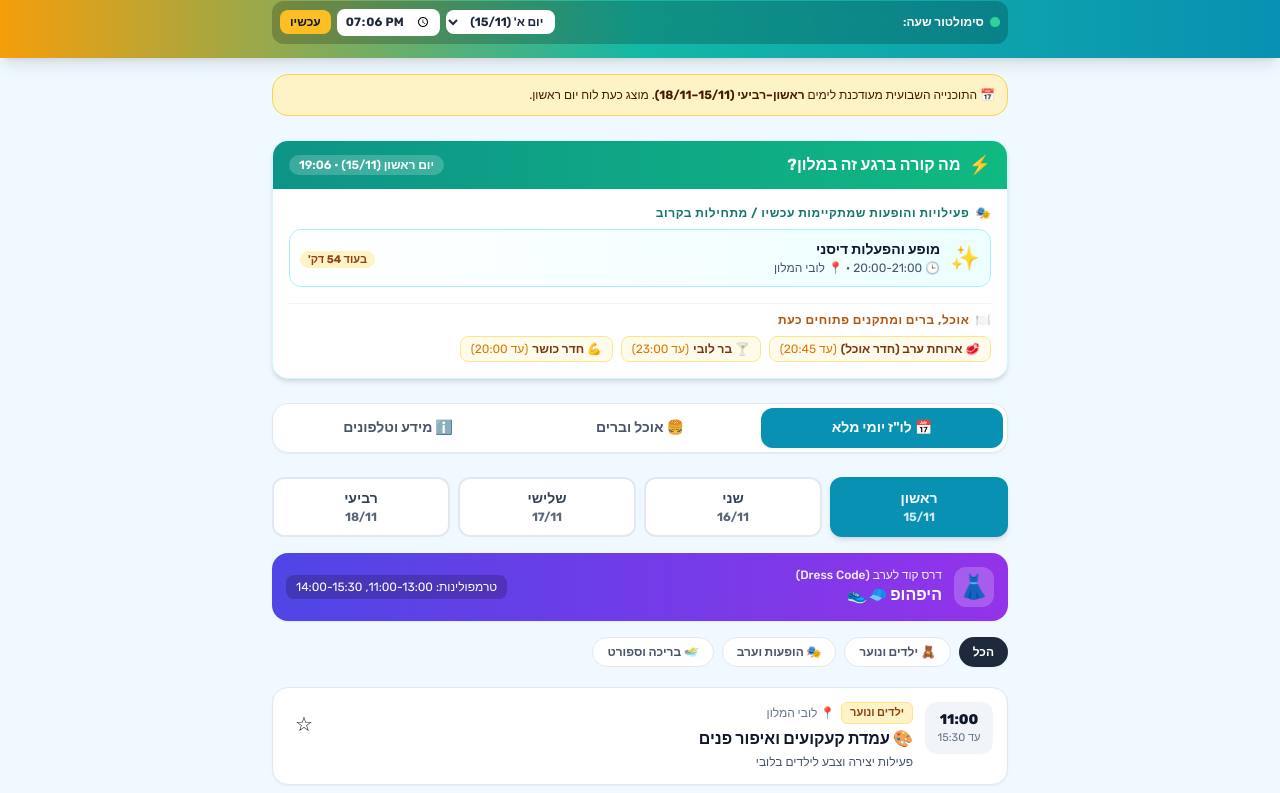
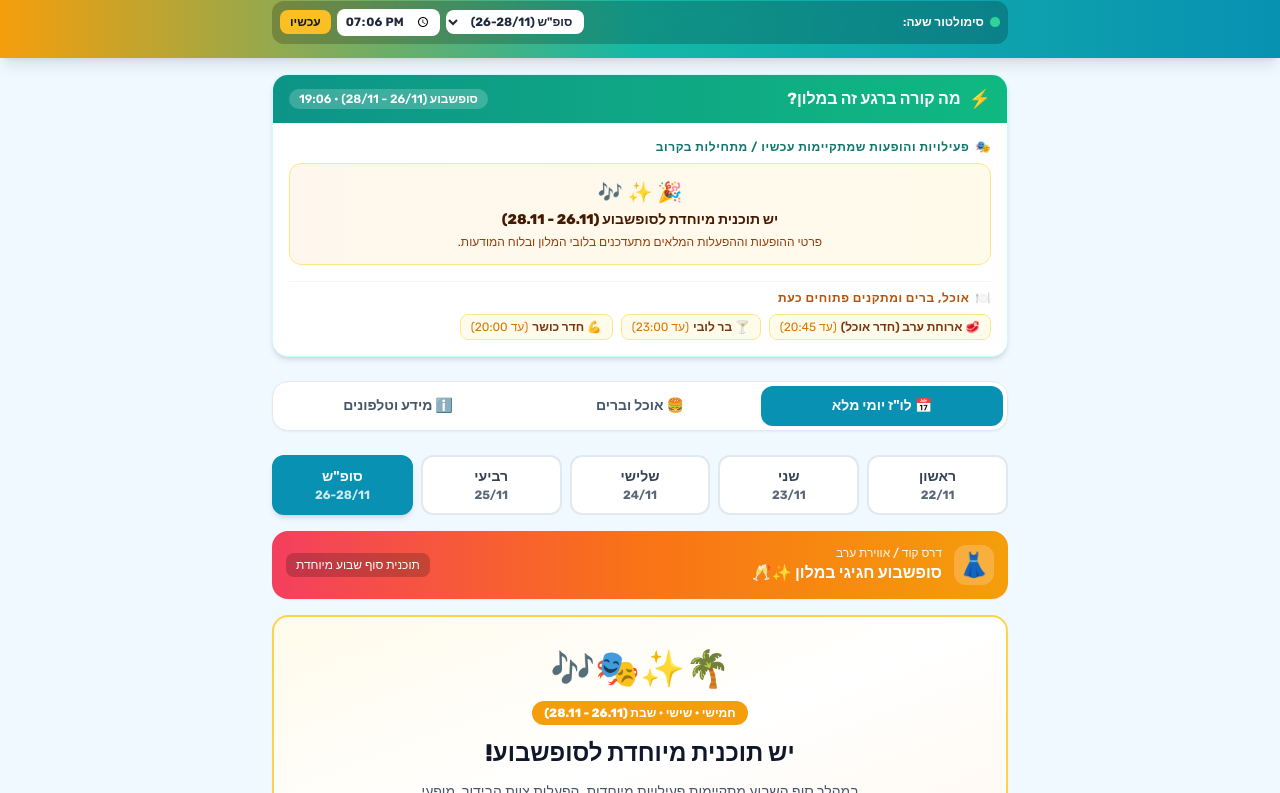
Before and after one commit to aftmoy-code/u-coral-beach, a plain HTML site: page index.html in a window 1280 px wide. Shown: the part 79-872 px from the top of the page. Drawn offline with nearby package versions, Linux system fonts and the light colour scheme.

Commit message:
Update index.html

```diff
--- a/index.html
+++ b/index.html
@@ -29,7 +29,7 @@
     }
   </style>
 </head>
-<body class="pb-24">
+<body class="pb-12">
 
   <!-- Header -->
   <header class="bg-gradient-to-l from-cyan-600 via-teal-500 to-amber-500 text-white shadow-lg sticky top-0 z-30">
@@ -38,7 +38,7 @@
         <div>
           <div class="flex items-center gap-2">
             <span class="bg-white/20 backdrop-blur-sm text-xs font-bold px-2.5 py-0.5 rounded-full">אילת • הכול כלול</span>
-            <span class="text-xs text-white/90">15/11 - 18/11</span>
+            <span class="text-xs text-white/90 font-medium">22/11 - 28/11</span>
           </div>
           <h1 class="text-xl sm:text-2xl font-extrabold tracking-tight mt-0.5">U Coral Beach Club</h1>
         </div>
@@ -56,10 +56,11 @@
         </div>
         <div class="flex items-center gap-1.5 flex-1 justify-end">
           <select id="simDay" onchange="syncDayFromSim()" class="bg-white text-slate-800 font-bold rounded-lg px-2 py-1 outline-none">
-            <option value="sun">יום א' (15/11)</option>
-            <option value="mon">יום ב' (16/11)</option>
-            <option value="tue">יום ג' (17/11)</option>
-            <option value="wed">יום ד' (18/11)</option>
+            <option value="sun">יום א' (22/11)</option>
+            <option value="mon">יום ב' (23/11)</option>
+            <option value="tue">יום ג' (24/11)</option>
+            <option value="wed">יום ד' (25/11)</option>
+            <option value="wknd">סופ"ש (26-28/11)</option>
           </select>
           <input type="time" id="simTime" onchange="renderAll()" class="bg-white text-slate-800 font-bold rounded-lg px-2 py-1 outline-none" />
           <button onclick="setNow()" class="bg-amber-400 hover:bg-amber-300 text-slate-900 font-bold px-2.5 py-1 rounded-lg transition">עכשיו</button>
@@ -69,11 +70,6 @@
   </header>
 
   <main class="max-w-3xl mx-auto px-4 pt-4 space-y-6">
-
-    <!-- Notice banner when current day is outside Sun-Wed -->
-    <div id="outOfRangeBanner" class="hidden bg-amber-100 border border-amber-300 text-amber-950 rounded-2xl p-3 text-xs flex items-center justify-between gap-2">
-      <span>📅 התוכנייה השבועית מעודכנת לימים <strong>ראשון–רביעי (15/11–18/11)</strong>. מוצג כעת לוח יום ראשון.</span>
-    </div>
 
     <!-- LIVE NOW SECTION -->
     <section id="liveSection" class="bg-white rounded-2xl shadow-md border border-cyan-100 overflow-hidden">
@@ -120,22 +116,26 @@
     <!-- TAB 1: DAILY SCHEDULE -->
     <div id="view-schedule" class="space-y-4">
       <!-- Day Selector -->
-      <div class="grid grid-cols-4 gap-2">
-        <button onclick="selectDay('sun')" id="dayBtn-sun" class="day-btn py-2.5 px-2 rounded-xl font-bold text-center transition border-2">
-          <div class="text-sm">ראשון</div>
-          <div class="text-xs opacity-80">15/11</div>
+      <div class="grid grid-cols-5 gap-1.5 sm:gap-2">
+        <button onclick="selectDay('sun')" id="dayBtn-sun" class="day-btn py-2.5 px-1 rounded-xl font-bold text-center transition border-2">
+          <div class="text-xs sm:text-sm">ראשון</div>
+          <div class="text-[11px] sm:text-xs opacity-80">22/11</div>
         </button>
-        <button onclick="selectDay('mon')" id="dayBtn-mon" class="day-btn py-2.5 px-2 rounded-xl font-bold text-center transition border-2">
-          <div class="text-sm">שני</div>
-          <div class="text-xs opacity-80">16/11</div>
+        <button onclick="selectDay('mon')" id="dayBtn-mon" class="day-btn py-2.5 px-1 rounded-xl font-bold text-center transition border-2">
+          <div class="text-xs sm:text-sm">שני</div>
+          <div class="text-[11px] sm:text-xs opacity-80">23/11</div>
         </button>
-        <button onclick="selectDay('tue')" id="dayBtn-tue" class="day-btn py-2.5 px-2 rounded-xl font-bold text-center transition border-2">
-          <div class="text-sm">שלישי</div>
-          <div class="text-xs opacity-80">17/11</div>
+        <button onclick="selectDay('tue')" id="dayBtn-tue" class="day-btn py-2.5 px-1 rounded-xl font-bold text-center transition border-2">
+          <div class="text-xs sm:text-sm">שלישי</div>
+          <div class="text-[11px] sm:text-xs opacity-80">24/11</div>
         </button>
-        <button onclick="selectDay('wed')" id="dayBtn-wed" class="day-btn py-2.5 px-2 rounded-xl font-bold text-center transition border-2">
-          <div class="text-sm">רביעי</div>
-          <div class="text-xs opacity-80">18/11</div>
+        <button onclick="selectDay('wed')" id="dayBtn-wed" class="day-btn py-2.5 px-1 rounded-xl font-bold text-center transition border-2">
+          <div class="text-xs sm:text-sm">רביעי</div>
+          <div class="text-[11px] sm:text-xs opacity-80">25/11</div>
+        </button>
+        <button onclick="selectDay('wknd')" id="dayBtn-wknd" class="day-btn py-2.5 px-1 rounded-xl font-bold text-center transition border-2">
+          <div class="text-xs sm:text-sm">סופ"ש</div>
+          <div class="text-[11px] sm:text-xs opacity-80">26-28/11</div>
         </button>
       </div>
 
@@ -144,7 +144,7 @@
         <div class="flex items-center gap-3">
           <span class="text-2xl bg-white/20 w-10 h-10 rounded-xl flex items-center justify-center">👗</span>
           <div>
-            <div class="text-xs opacity-90 font-medium">דרס קוד לערב (Dress Code)</div>
+            <div class="text-xs opacity-90 font-medium">דרס קוד / אווירת ערב</div>
             <div id="dressCodeText" class="font-extrabold text-base"></div>
           </div>
         </div>
@@ -152,7 +152,7 @@
       </div>
 
       <!-- Category Filter Pills -->
-      <div class="flex gap-2 overflow-x-auto no-scrollbar pb-1">
+      <div id="categoryFilters" class="flex gap-2 overflow-x-auto no-scrollbar pb-1">
         <button onclick="selectCategory('all')" id="cat-all" class="cat-btn whitespace-nowrap px-3.5 py-1.5 rounded-full text-xs font-bold transition">הכל</button>
         <button onclick="selectCategory('kids')" id="cat-kids" class="cat-btn whitespace-nowrap px-3.5 py-1.5 rounded-full text-xs font-bold transition">🧸 ילדים ונוער</button>
         <button onclick="selectCategory('show')" id="cat-show" class="cat-btn whitespace-nowrap px-3.5 py-1.5 rounded-full text-xs font-bold transition">🎭 הופעות וערב</button>
@@ -338,12 +338,39 @@
       </div>
     </div>
 
+    <!-- HOTEL YOUTUBE VIDEO SECTION -->
+    <section class="bg-white rounded-2xl shadow-md border border-cyan-100 overflow-hidden">
+      <div class="bg-gradient-to-l from-cyan-700 to-teal-600 text-white px-4 py-2.5 flex items-center gap-2">
+        <span class="text-lg">🎬</span>
+        <h2 class="font-bold text-base">הכירו את מלון U Coral Beach Club אילת</h2>
+      </div>
+      <div class="p-3 sm:p-4">
+        <div class="relative w-full overflow-hidden rounded-xl shadow-inner bg-slate-900" style="padding-top: 56.25%;">
+          <iframe
+            class="absolute top-0 left-0 w-full h-full"
+            src="https://www.youtube.com/embed/O123UzQ85TQ"
+            title="U Coral Beach Club - מלון יו קורל ביץ' קלאב אילת"
+            frameborder="0"
+            allow="accelerometer; autoplay; clipboard-write; encrypted-media; gyroscope; picture-in-picture; web-share"
+            allowfullscreen>
+          </iframe>
+        </div>
+      </div>
+    </section>
+
   </main>
+
+  <!-- Footer -->
+  <footer class="max-w-3xl mx-auto px-4 mt-8 text-center">
+    <div class="border-t border-slate-200 pt-4 text-xs font-semibold text-slate-500">
+      זכויות של avtamo-code
+    </div>
+  </footer>
 
   <script>
     const scheduleData = {
       sun: {
-        name: "יום ראשון (15/11)",
+        name: "יום ראשון (22/11)",
         dressCode: "היפהופ 🧢👟",
         dressColor: "from-purple-600 to-indigo-600",
         trampoline: "טרמפולינות: 11:00-13:00, 14:00-15:30",
@@ -357,7 +384,7 @@
         ]
       },
       mon: {
-        name: "יום שני (16/11)",
+        name: "יום שני (23/11)",
         dressCode: "שנות ה-80 🕺🕶️",
         dressColor: "from-pink-600 to-rose-500",
         trampoline: "טרמפולינות: 14:00-15:00",
@@ -374,7 +401,7 @@
         ]
       },
       tue: {
-        name: "יום שלישי (17/11)",
+        name: "יום שלישי (24/11)",
         dressCode: "ירוק 🍀💚",
         dressColor: "from-emerald-600 to-green-500",
         trampoline: "טרמפולינות: 15:00-16:00",
@@ -391,7 +418,7 @@
         ]
       },
       wed: {
-        name: "יום רביעי (18/11)",
+        name: "יום רביעי (25/11)",
         dressCode: "ג'ינס 👖💙",
         dressColor: "from-blue-600 to-sky-500",
         trampoline: "טרמפולינות: 12:00-12:40",
@@ -406,21 +433,29 @@
           { id: "wed-8", start: "21:15", end: "22:15", title: "BEYOND - מופע הדגל של המלון!", location: "תיאטרון המלון", category: "show", icon: "🌟", desc: "המופע המרכזי והמושקע של צוות הבידור" },
           { id: "wed-9", start: "22:15", end: "23:30", title: "מסיבת ריקודים U Dance", location: "לובי המלון", category: "show", icon: "🎶", desc: "מסיבת סיום הערב בלובי" }
         ]
+      },
+      wknd: {
+        name: "סופשבוע (26/11 - 28/11)",
+        dressCode: "סופשבוע חגיגי במלון ✨🥂",
+        dressColor: "from-amber-500 via-orange-500 to-rose-500",
+        trampoline: "תוכנית סוף שבוע מיוחדת",
+        isWeekendSpecial: true,
+        events: []
       }
     };
 
     const facilities = [
-      { name: "🥐 ארוחת בוקר (חדר אוכל)", start: "07:30", end: "10:30", days: ["sun", "mon", "tue", "wed"] },
-      { name: "🥗 ארוחת צהריים (חדר אוכל)", start: "13:00", end: "15:00", days: ["sun", "mon", "tue", "wed"] },
-      { name: "🥩 ארוחת ערב (חדר אוכל)", start: "18:00", end: "20:45", days: ["sun", "mon", "tue", "wed"] },
-      { name: "🌙 נשנושי לילה (מרפסת ח. אוכל)", start: "23:00", end: "23:45", days: ["sun", "mon", "tue", "wed"] },
-      { name: "☕ קפה ועוגה (ליד בר הלובי)", start: "16:00", end: "17:00", days: ["sun", "mon", "tue", "wed"] },
-      { name: "🏊‍♂️ בריכה וחוף", start: "08:00", end: "17:00", days: ["sun", "mon", "tue", "wed"] },
-      { name: "🍸 בר לובי", start: "08:30", end: "23:00", days: ["sun", "mon", "tue", "wed"] },
-      { name: "🥤 בר בריכה", start: "10:00", end: "17:00", days: ["sun", "mon", "tue", "wed"] },
+      { name: "🥐 ארוחת בוקר (חדר אוכל)", start: "07:30", end: "10:30", days: ["sun", "mon", "tue", "wed", "wknd"] },
+      { name: "🥗 ארוחת צהריים (חדר אוכל)", start: "13:00", end: "15:00", days: ["sun", "mon", "tue", "wed", "wknd"] },
+      { name: "🥩 ארוחת ערב (חדר אוכל)", start: "18:00", end: "20:45", days: ["sun", "mon", "tue", "wed", "wknd"] },
+      { name: "🌙 נשנושי לילה (מרפסת ח. אוכל)", start: "23:00", end: "23:45", days: ["sun", "mon", "tue", "wed", "wknd"] },
+      { name: "☕ קפה ועוגה (ליד בר הלובי)", start: "16:00", end: "17:00", days: ["sun", "mon", "tue", "wed", "wknd"] },
+      { name: "🏊‍♂️ בריכה וחוף", start: "08:00", end: "17:00", days: ["sun", "mon", "tue", "wed", "wknd"] },
+      { name: "🍸 בר לובי", start: "08:30", end: "23:00", days: ["sun", "mon", "tue", "wed", "wknd"] },
+      { name: "🥤 בר בריכה", start: "10:00", end: "17:00", days: ["sun", "mon", "tue", "wed", "wknd"] },
       { name: "🌴 בר חוף", start: "11:00", end: "16:00", days: ["mon", "tue", "wed"] },
       { name: "🧸 מועדון ילדים (קומה 2-)", start: "09:30", end: "17:00", days: ["sun", "mon", "tue", "wed"] },
-      { name: "💪 חדר כושר", start: "07:00", end: "20:00", days: ["sun", "mon", "tue", "wed"] },
+      { name: "💪 חדר כושר", start: "07:00", end: "20:00", days: ["sun", "mon", "tue", "wed", "wknd"] },
       { name: "🤿 שנורקלים בחוף", start: "09:30", end: "12:30", days: ["sun", "mon", "tue", "wed"] },
       { name: "🤿 שנורקלים בחוף", start: "14:30", end: "16:30", days: ["sun", "mon", "tue", "wed"] }
     ];
@@ -437,18 +472,16 @@
 
     function setNow() {
       const now = new Date();
-      const dayMap = { 0: "sun", 1: "mon", 2: "tue", 3: "wed" };
-      const jsDay = now.getDay();
-      const mappedDay = dayMap[jsDay];
-      const outBanner = document.getElementById("outOfRangeBanner");
-
-      if (mappedDay) {
-        outBanner.classList.add("hidden");
-      } else {
-        outBanner.classList.remove("hidden");
-      }
-
-      const d = mappedDay || "sun";
+      const dayMap = {
+        0: "sun",
+        1: "mon",
+        2: "tue",
+        3: "wed",
+        4: "wknd",
+        5: "wknd",
+        6: "wknd"
+      };
+      const d = dayMap[now.getDay()] || "sun";
       const hh = String(now.getHours()).padStart(2, "0");
       const mm = String(now.getMinutes()).padStart(2, "0");
       document.getElementById("simDay").value = d;
@@ -501,12 +534,12 @@
     function selectDay(day) {
       currentDay = day;
       document.getElementById("simDay").value = day;
-      ["sun", "mon", "tue", "wed"].forEach(d => {
+      ["sun", "mon", "tue", "wed", "wknd"].forEach(d => {
         const btn = document.getElementById(`dayBtn-${d}`);
         if (d === day) {
-          btn.className = "day-btn py-2.5 px-2 rounded-xl font-bold text-center transition border-2 bg-cyan-600 text-white border-cyan-600 shadow-md";
+          btn.className = "day-btn py-2.5 px-1 rounded-xl font-bold text-center transition border-2 bg-cyan-600 text-white border-cyan-600 shadow-md";
         } else {
-          btn.className = "day-btn py-2.5 px-2 rounded-xl font-bold text-center transition border-2 bg-white text-slate-700 border-slate-200 hover:border-cyan-300";
+          btn.className = "day-btn py-2.5 px-1 rounded-xl font-bold text-center transition border-2 bg-white text-slate-700 border-slate-200 hover:border-cyan-300";
         }
       });
       renderAll();
@@ -533,14 +566,23 @@
 
       document.getElementById("liveClockLabel").textContent = `${dayObj.name} • ${simTime}`;
 
-      // Filter live & upcoming activities (within 60 mins)
+      const liveActContainer = document.getElementById("liveActivitiesList");
+
+      if (dayObj.isWeekendSpecial) {
+        liveActContainer.innerHTML = `
+          <div class="bg-gradient-to-l from-amber-50 to-orange-50 border border-amber-200 rounded-xl p-3.5 text-center">
+            <div class="text-xl mb-1">🎉 ✨ 🎶</div>
+            <div class="font-extrabold text-sm text-amber-950">יש תוכנית מיוחדת לסופשבוע (26.11 - 28.11)</div>
+            <div class="text-xs text-amber-800 mt-1">פרטי ההופעות וההפעלות המלאים מתעדכנים בלובי המלון ובלוח המודעות.</div>
+          </div>
+        `;
+      } else {
         const liveEvents = dayObj.events.filter(ev => {
           const s = timeToMinutes(ev.start);
           const e = timeToMinutes(ev.end);
           return (nowMin >= s && nowMin < e) || (s > nowMin && s - nowMin <= 60);
         });
 
-      const liveActContainer = document.getElementById("liveActivitiesList");
         if (liveEvents.length === 0) {
           liveActContainer.innerHTML = `<div class="text-xs text-slate-500 bg-slate-50 rounded-xl p-3 text-center">אין פעילויות צוות בידור בשעה זו. הציצו למטה במתקנים ובארוחות הפתוחים!</div>`;
         } else {
@@ -563,6 +605,7 @@
               </div>
             `;
           }).join("");
+        }
       }
 
       // Open facilities
@@ -595,6 +638,31 @@
       document.getElementById("dressCodeText").textContent = dayObj.dressCode;
       document.getElementById("trampolineNote").textContent = dayObj.trampoline;
 
+      const container = document.getElementById("activitiesContainer");
+      const catFilters = document.getElementById("categoryFilters");
+
+      if (dayObj.isWeekendSpecial) {
+        catFilters.classList.add("hidden");
+        container.innerHTML = `
+          <div class="bg-gradient-to-br from-amber-50 via-white to-orange-50 rounded-2xl p-6 sm:p-8 text-center border-2 border-amber-300 shadow-sm space-y-3">
+            <div class="text-4xl">🌴✨🎭🎶</div>
+            <div class="inline-block bg-amber-500 text-white text-xs font-extrabold px-3 py-1 rounded-full">
+              חמישי • שישי • שבת (26.11 - 28.11)
+            </div>
+            <h3 class="text-xl sm:text-2xl font-extrabold text-slate-900">יש תוכנית מיוחדת לסופשבוע!</h3>
+            <p class="text-sm text-slate-600 max-w-md mx-auto leading-relaxed">
+              במהלך סוף השבוע מתקיימות פעילויות מיוחדות, הפעלות צוות הבידור, מופעי ערב וקבלת שבת חגיגית במלון.
+            </p>
+            <div class="pt-2 text-xs text-amber-900 font-semibold">
+              📌 התוכנייה המפורטת לסופ"ש מחולקת בקבלה ומוצגת בלובי המלון ביום חמישי בבוקר.
+            </div>
+          </div>
+        `;
+        return;
+      }
+
+      catFilters.classList.remove("hidden");
+
       // Filter events
       let events = dayObj.events;
       if (currentCategory !== "all") {
@@ -604,7 +672,6 @@
         events = events.filter(e => favorites.includes(e.id));
       }
 
-      const container = document.getElementById("activitiesContainer");
       if (events.length === 0) {
         container.innerHTML = `
           <div class="bg-white rounded-2xl p-8 text-center border border-slate-200">
```
Lines whose indentation alone changed are shown as unchanged.
